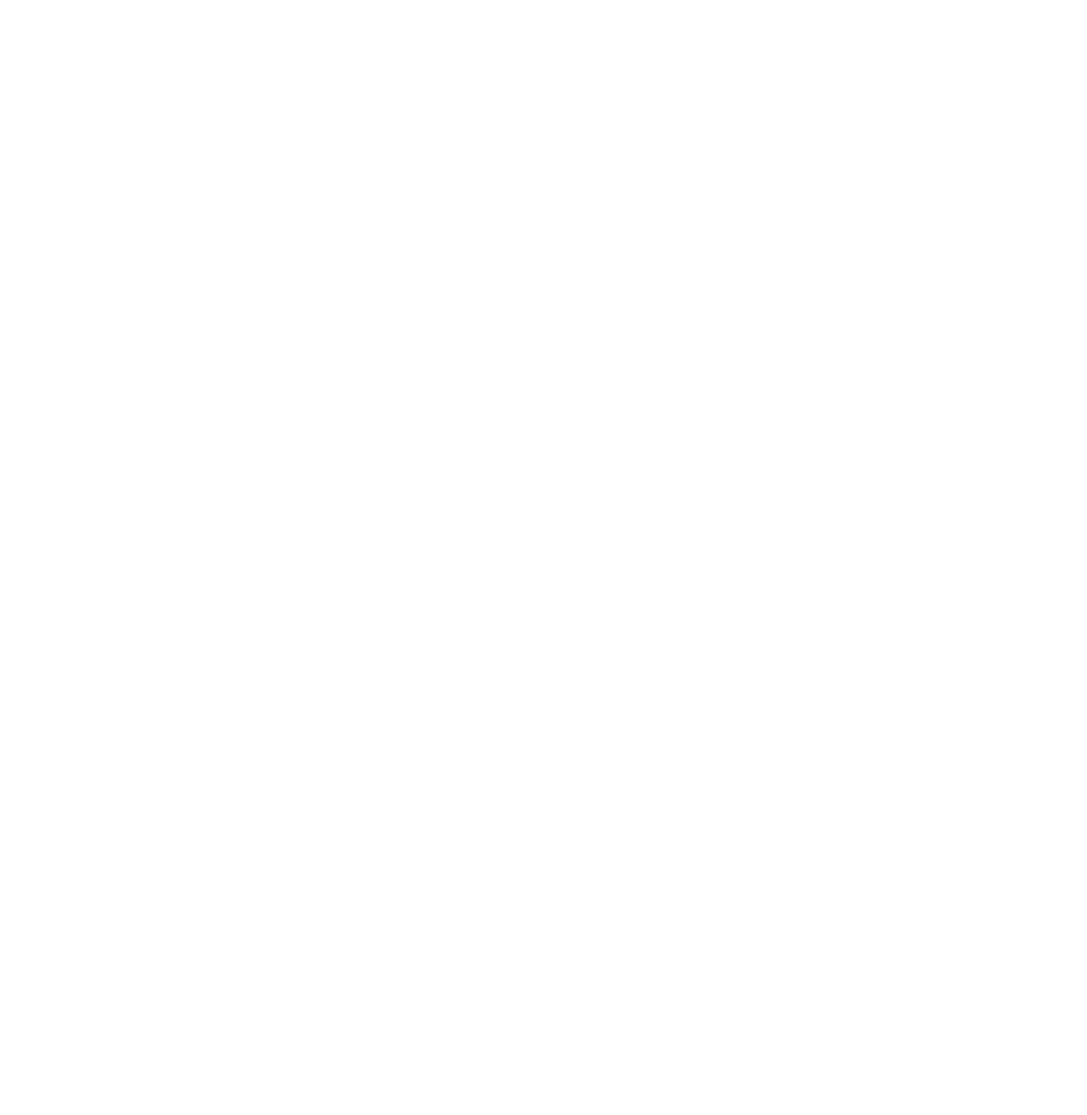
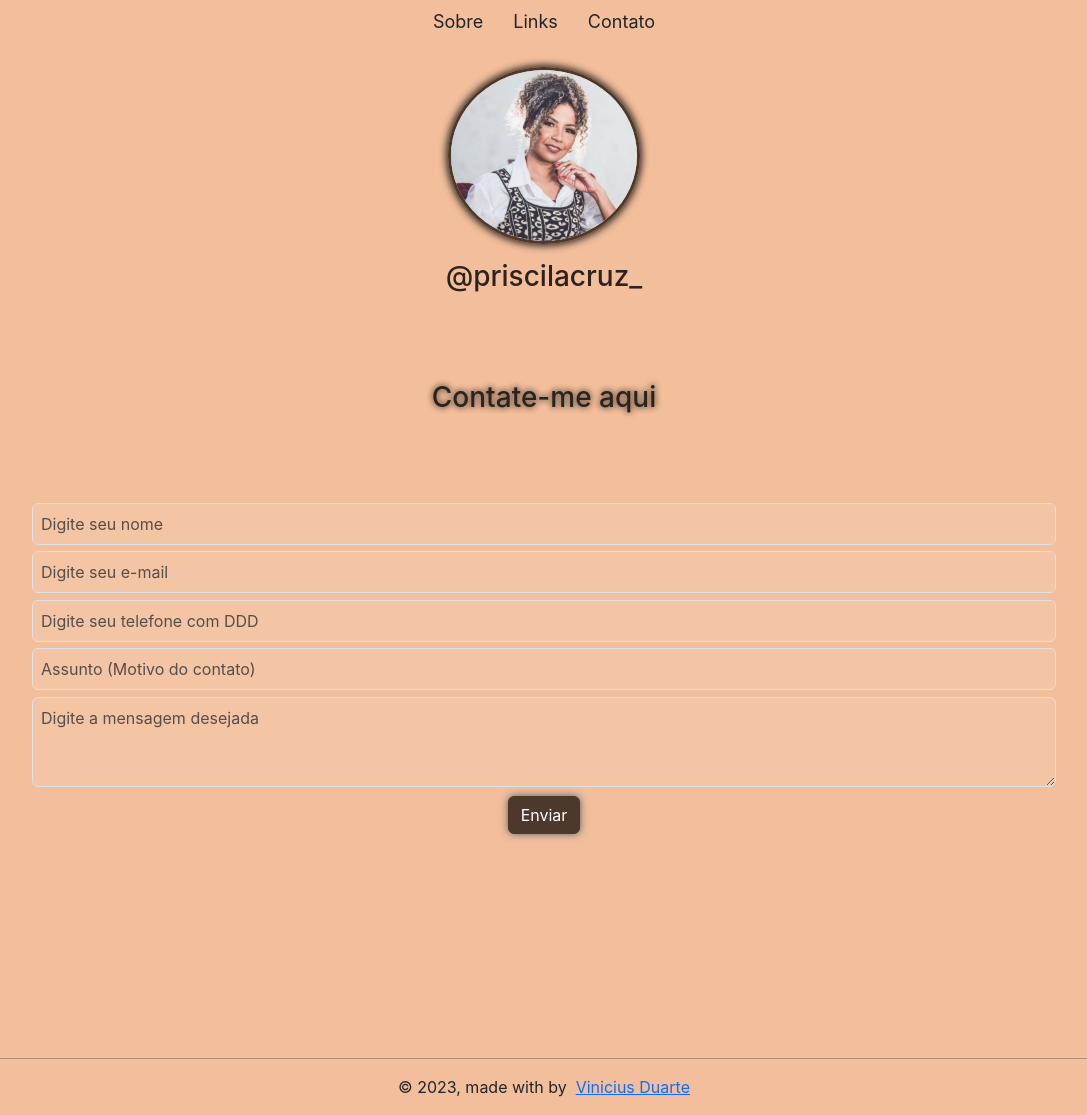
Before and after one commit to francovinicius/priscila-cruz, a React (Create React App) app: page /contato in a window 1280 px wide. Before the commit this address had no page. Shown: the whole page, without its empty margins (96-1183 px from the left). Before the commit the page ends 800 px from the top, so only its background shows below. Built offline with nearby package versions, Linux system fonts and the light colour scheme.

Commit message:
Feito o roteamento de componentes

```diff
--- a/src/App.js
+++ b/src/App.js
@@ -1,12 +1,23 @@
 import { BrowserRouter, Route, Routes } from "react-router-dom";
 import Banner from './Components/Banner'
+import About from './Components/About'
+import Links from './Components/Links'
+import Form from './Components/Form'
+import Footer from "./Components/Rodape";
 
 function App() {
   return (
     <BrowserRouter>
+
+    <Banner />
+
       <Routes>
-        <Route path="/" element={<Banner />} />
+        <Route path="/" element={<About />} />
+        <Route path="/links" element={<Links />} />
+        <Route path="/contato" element={<Form />} />
       </Routes>
+
+    <Footer />
     </BrowserRouter>
   );
 }
--- a/src/Components/Banner/index.js
+++ b/src/Components/Banner/index.js
@@ -5,9 +5,9 @@ export default function Banner() {
         <section>
             <div className="d-flex flex-column align-items-center justify-content-center">
                 <div className='d-flex align-items-center justify-content-center navegacao'>
-                    <a className="nav-link" href="#about">Sobre</a>
-                    <a className="nav-link" href="#links">Links</a>
-                    <a className="nav-link" href="#form">Contato</a>
+                    <a className="nav-link" href="/">Sobre</a>
+                    <a className="nav-link" href="/links">Links</a>
+                    <a className="nav-link" href="/contato">Contato</a>
                 </div>
 
                 <img className="img-fluid" src="./assets/img/priscila-1.svg" alt="Priscila" />
--- a/src/Components/Rodape/Rodape.css
+++ b/src/Components/Rodape/Rodape.css
@@ -1,4 +1,6 @@
 .fixar-rodape{
+    position: relative;
+    margin-top: 4rem;
     border-top: 1px solid #5f61647a;
     bottom: 0;
     width: 100%;
--- a/src/index.css
+++ b/src/index.css
@@ -5,6 +5,8 @@ body {
     sans-serif;
   -webkit-font-smoothing: antialiased;
   -moz-osx-font-smoothing: grayscale;
+
+  background: linear-gradient( to right,#f3be9b 20%, #f5d3ba,#f3be9b 20%);
 }
 
 code {
```
